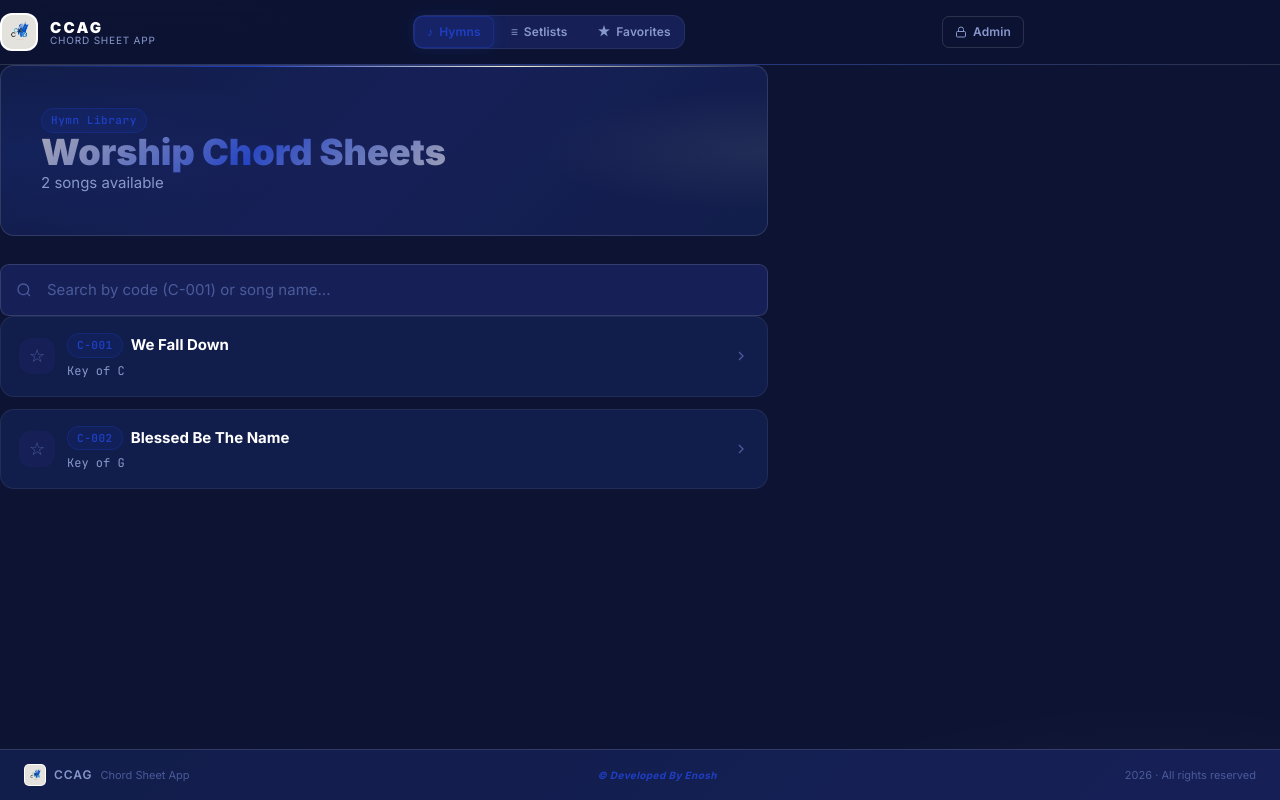
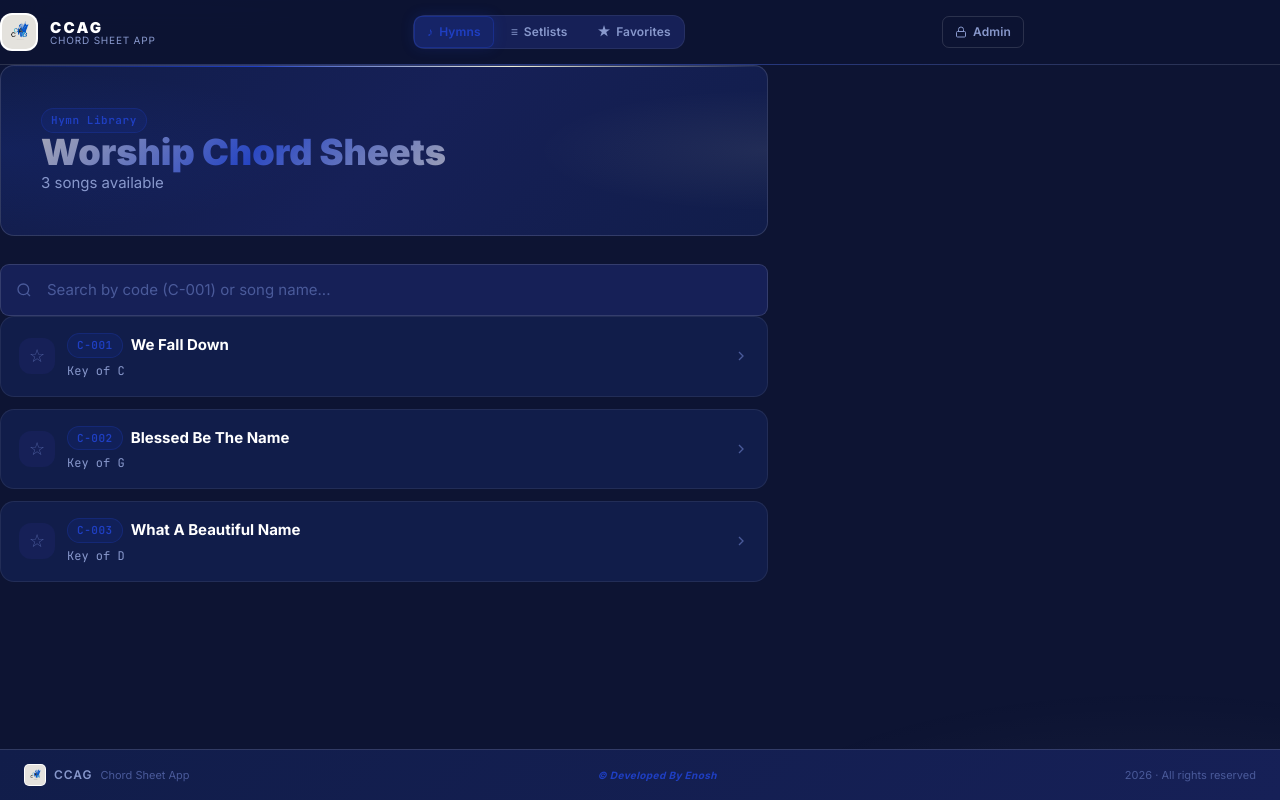
Before and after one commit to Shermith-428/ccag, a React (Vite) app: page / in a window 1280 px wide. Built offline with nearby package versions, Linux system fonts and the light colour scheme.

Commit message:
add C-003 What A Beautiful Name

```diff
--- a/src/data/hymns.js
+++ b/src/data/hymns.js
@@ -52,6 +52,46 @@ const hymns = [
       },
     ],
   },
+  {
+    id: 3,
+    code: "C-003",
+    name: "What A Beautiful Name",
+    key: "D",
+    content: [
+      {
+        section: "Verse 1",
+        lines: [
+          { chords: "D              G", lyric: "You were the Word at the beginning" },
+          { chords: "Bm             A", lyric: "One with God the Lord Most High" },
+          { chords: "Bm    A/C#     D       G", lyric: "Your hidden glory in creation" },
+          { chords: "Bm             A", lyric: "Now revealed in You our Christ" },
+        ],
+      },
+      {
+        section: "Chorus",
+        lines: [
+          { chords: "D              A", lyric: "What a beautiful Name it is" },
+          { chords: "",               lyric: "What a beautiful Name it is" },
+          { chords: "Bm    A        G", lyric: "The Name of Jesus Christ my King" },
+          { chords: "D/F#           A", lyric: "What a beautiful Name it is" },
+          { chords: "",               lyric: "Nothing compares to this" },
+          { chords: "Bm    A        G", lyric: "What a beautiful Name it is" },
+          { chords: "",               lyric: "The Name of Jesus" },
+        ],
+      },
+      {
+        section: "Bridge",
+        lines: [
+          { chords: "G              A", lyric: "Death could not hold You" },
+          { chords: "",               lyric: "The veil tore before You" },
+          { chords: "Bm             F#m", lyric: "You silenced the boast of sin and grave" },
+          { chords: "G              A", lyric: "The heavens are roaring" },
+          { chords: "",               lyric: "The praise of Your glory" },
+          { chords: "Bm             A", lyric: "For You are raised to life again" },
+        ],
+      },
+    ],
+  },
 ];
 
 export default hymns;
```
